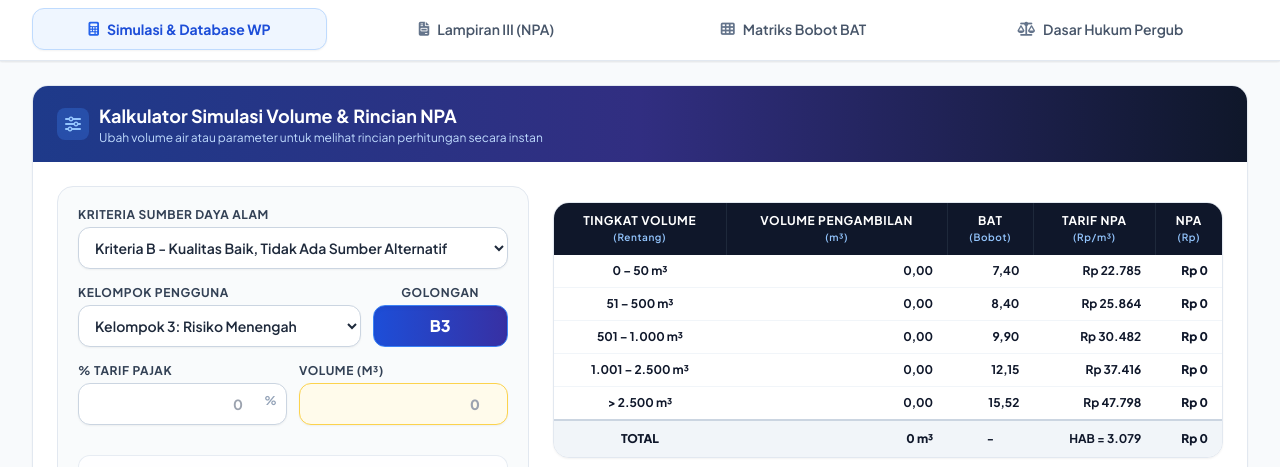
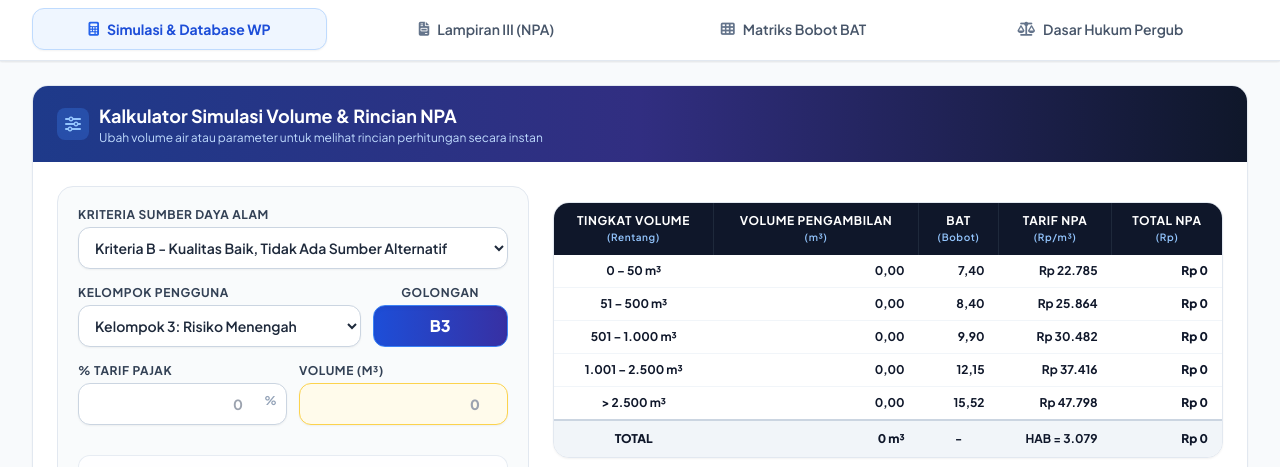
Before and after one commit to andhyz16/simulasi-pajak-air-tanah, a plain HTML site: page index.html in a window 1280 px wide. Shown: the part 123-590 px from the top of the page. Drawn offline with nearby package versions, Linux system fonts and the light colour scheme.

Commit message:
Ubah nama kolom NPA di sebelah Tarif NPA menjadi Total NPA

```diff
--- a/index.html
+++ b/index.html
@@ -289,7 +289,7 @@
                     <th class="px-2.5 sm:px-3.5 py-2.5 text-center align-middle whitespace-nowrap">Volume Pengambilan<br><span class="text-[9px] sm:text-[10px] text-blue-300 font-semibold normal-case">(m³)</span></th>
                     <th class="px-2.5 sm:px-3.5 py-2.5 text-center align-middle whitespace-nowrap">BAT<br><span class="text-[9px] sm:text-[10px] text-blue-300 font-semibold normal-case">(Bobot)</span></th>
                     <th class="px-2.5 sm:px-3.5 py-2.5 text-center align-middle whitespace-nowrap">Tarif NPA<br><span class="text-[9px] sm:text-[10px] text-blue-300 font-semibold normal-case">(Rp/m³)</span></th>
-                    <th class="px-2.5 sm:px-3.5 py-2.5 text-center align-middle whitespace-nowrap">NPA<br><span class="text-[9px] sm:text-[10px] text-blue-300 font-semibold normal-case">(Rp)</span></th>
+                    <th class="px-2.5 sm:px-3.5 py-2.5 text-center align-middle whitespace-nowrap">Total NPA<br><span class="text-[9px] sm:text-[10px] text-blue-300 font-semibold normal-case">(Rp)</span></th>
                   </tr>
                 </thead>
                 <tbody id="calc-breakdown-body" class="divide-y divide-slate-100 font-bold text-[11px] sm:text-xs">
@@ -377,7 +377,7 @@
                 <th class="border border-slate-400 px-3 py-2 text-center align-middle whitespace-nowrap">Volume Pengambilan<br><span class="text-[10px] font-normal">(m³)</span></th>
                 <th class="border border-slate-400 px-3 py-2 text-center align-middle whitespace-nowrap">BAT<br><span class="text-[10px] font-normal">(Bobot)</span></th>
                 <th class="border border-slate-400 px-3 py-2 text-center align-middle whitespace-nowrap">Tarif NPA<br><span class="text-[10px] font-normal">(Rp/m³)</span></th>
-                <th class="border border-slate-400 px-3 py-2 text-center align-middle whitespace-nowrap">NPA<br><span class="text-[10px] font-normal">(Rp)</span></th>
+                <th class="border border-slate-400 px-3 py-2 text-center align-middle whitespace-nowrap">Total NPA<br><span class="text-[10px] font-normal">(Rp)</span></th>
               </tr>
             </thead>
             <tbody id="print-breakdown-body">
```
